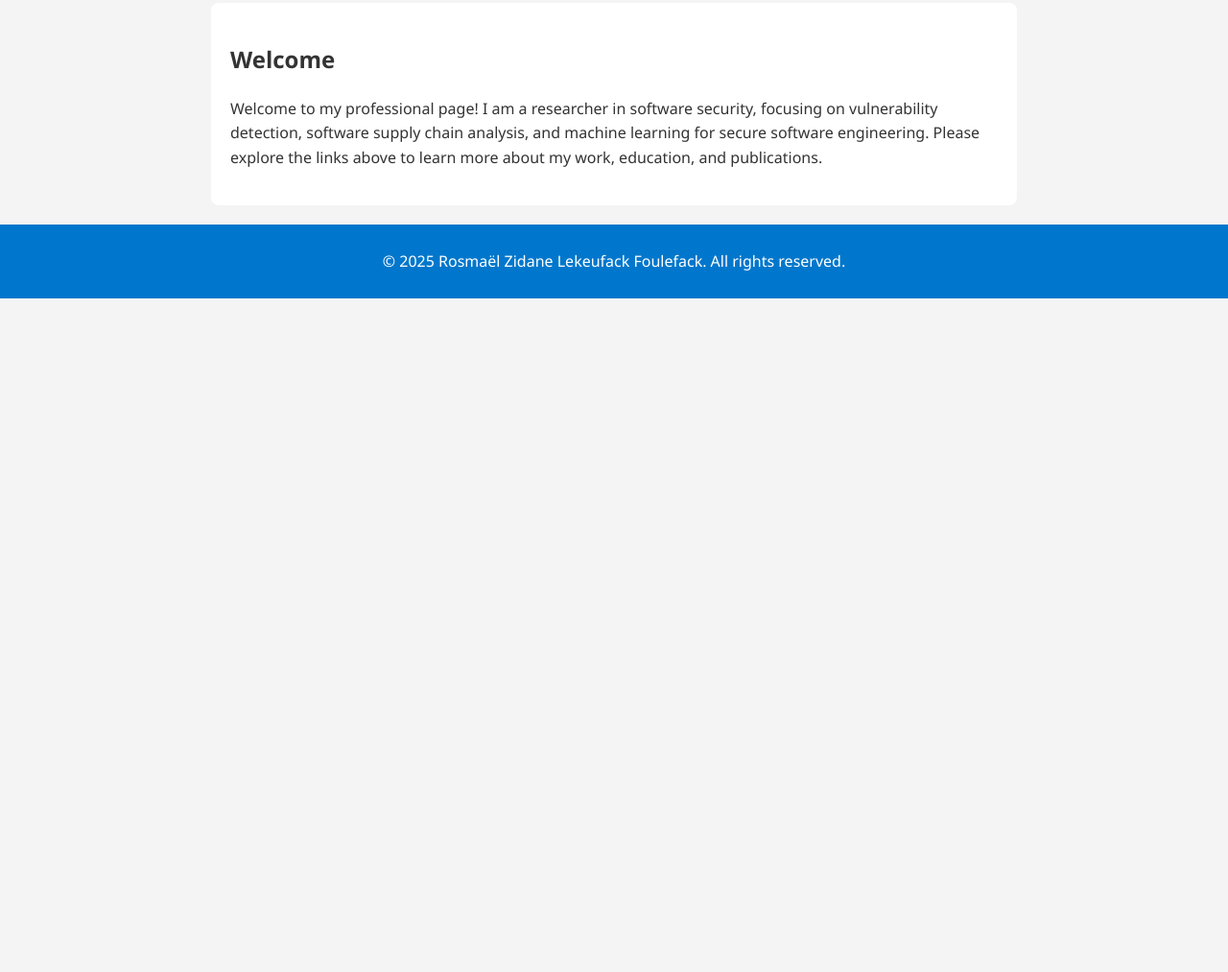
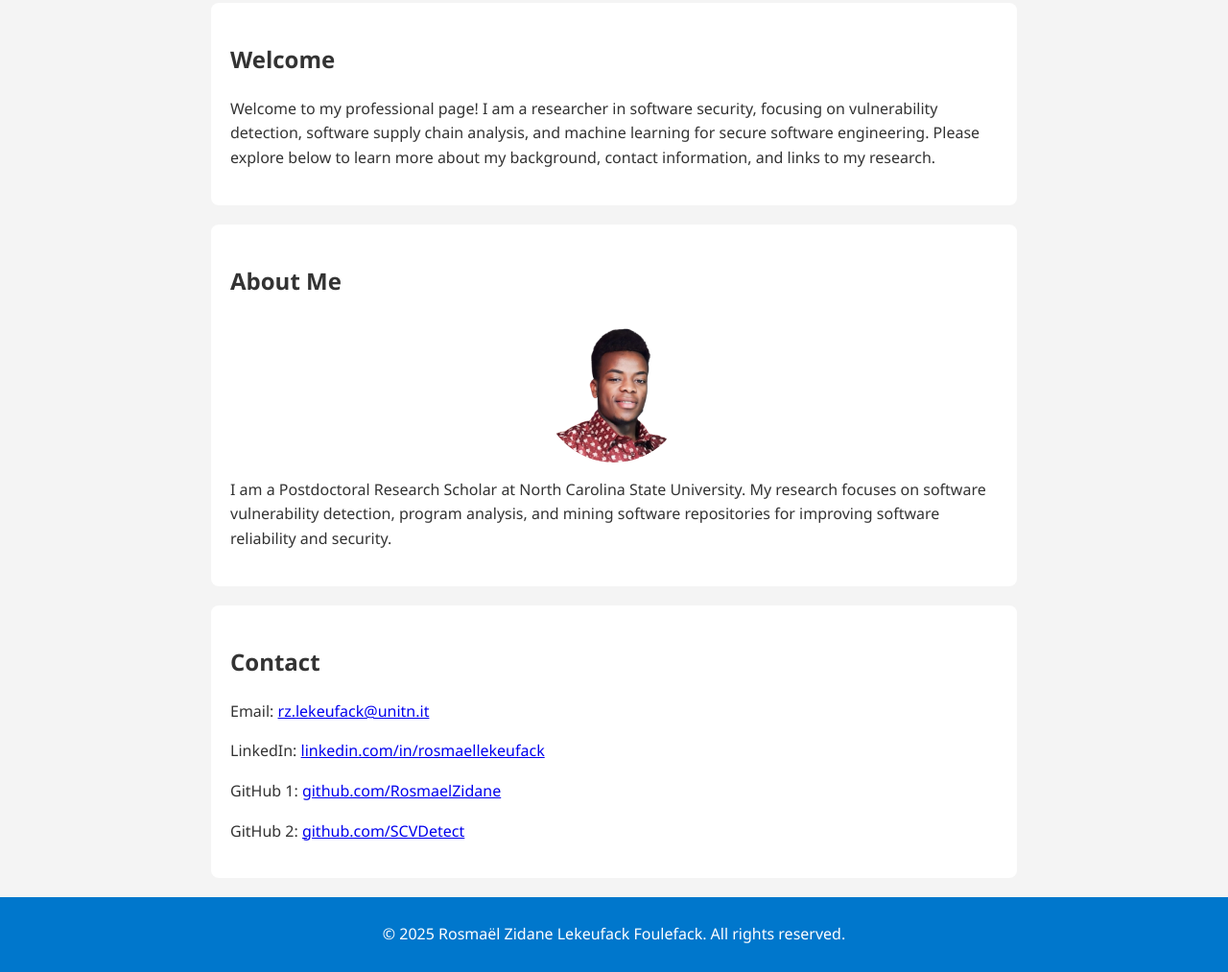
Before and after one commit to RosmaelZidane/rosmaelzidane.github.io, a plain HTML site: page index.html in a window 1280 px wide. Shown: the part 604-1617 px from the top of the page at 96% size. Before the commit the page ends 915 px from the top, so only its background shows below. Drawn offline with Linux system fonts and the light colour scheme.

Commit message:
Add profile content

```diff
--- a/index.html
+++ b/index.html
@@ -12,26 +12,52 @@
     <p>Doctoral Researcher at the University of Trento</p>
 
     <nav>
-      <a href="index.html">Home</a> |
-      <a href="about.html">About Me</a> |
+      <a href="#home">Home</a> |
+      <a href="#about">About Me</a> |
+      <a href="#contact">Contact</a> |
       <a href="publications.html">Publications</a> |
       <a href="education.html">Education</a>
     </nav>
   </header>
 
-  <section>
+  <!-- Home Section -->
+  <section id="home">
     <img src="rosmaelphoto.png" alt="Rosmaël Zidane Lekeufack Foulefack" style="width:180px;border-radius:50%;display:block;margin:auto;">
     <h2 style="text-align:center;">Rosmaël Zidane Lekeufack Foulefack</h2>
-    <p style="text-align:center;"><strong>Doctoral Researcher</strong><br>University of Trento</p>
+    <p style="text-align:center;">
+      <strong>Doctoral Researcher</strong><br>
+      University of Trento
+    </p>
   </section>
 
+  <!-- Welcome Section -->
   <section>
     <h2>Welcome</h2>
     <p>
       Welcome to my professional page! I am a researcher in software security, focusing on
       vulnerability detection, software supply chain analysis, and machine learning for secure software engineering.
-      Please explore the links above to learn more about my work, education, and publications.
+      Please explore below to learn more about my background, contact information, and links to my research.
     </p>
+  </section>
+
+  <!-- About Me Section -->
+  <section id="about">
+    <h2>About Me</h2>
+    <img src="rosmaelphoto.png" alt="Rosmaël Zidane" style="width:150px;border-radius:50%;display:block;margin:auto;">
+    <p>
+      I am a Postdoctoral Research Scholar at North Carolina State University. My research focuses on
+      software vulnerability detection, program analysis, and mining software repositories for improving
+      software reliability and security.
+    </p>
+  </section>
+
+  <!-- Contact Section -->
+  <section id="contact">
+    <h2>Contact</h2>
+    <p>Email: <a href="mailto:rz.lekeufack@unitn.it">rz.lekeufack@unitn.it</a></p>
+    <p>LinkedIn: <a href="https://www.linkedin.com/in/rosmaellekeufack" target="_blank">linkedin.com/in/rosmaellekeufack</a></p>
+    <p>GitHub 1: <a href="https://github.com/RosmaelZidane" target="_blank">github.com/RosmaelZidane</a></p>
+    <p>GitHub 2: <a href="https://github.com/SCVDetect" target="_blank">github.com/SCVDetect</a></p>
   </section>
 
   <footer>
```
